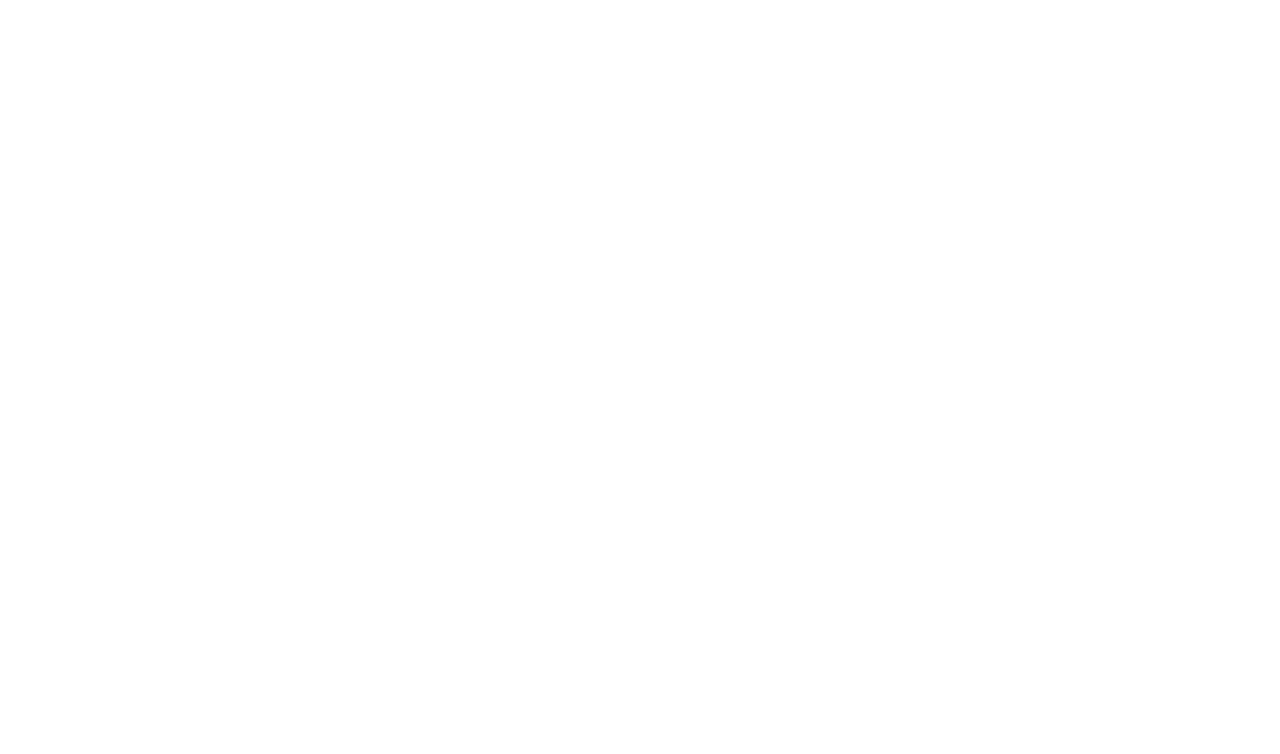
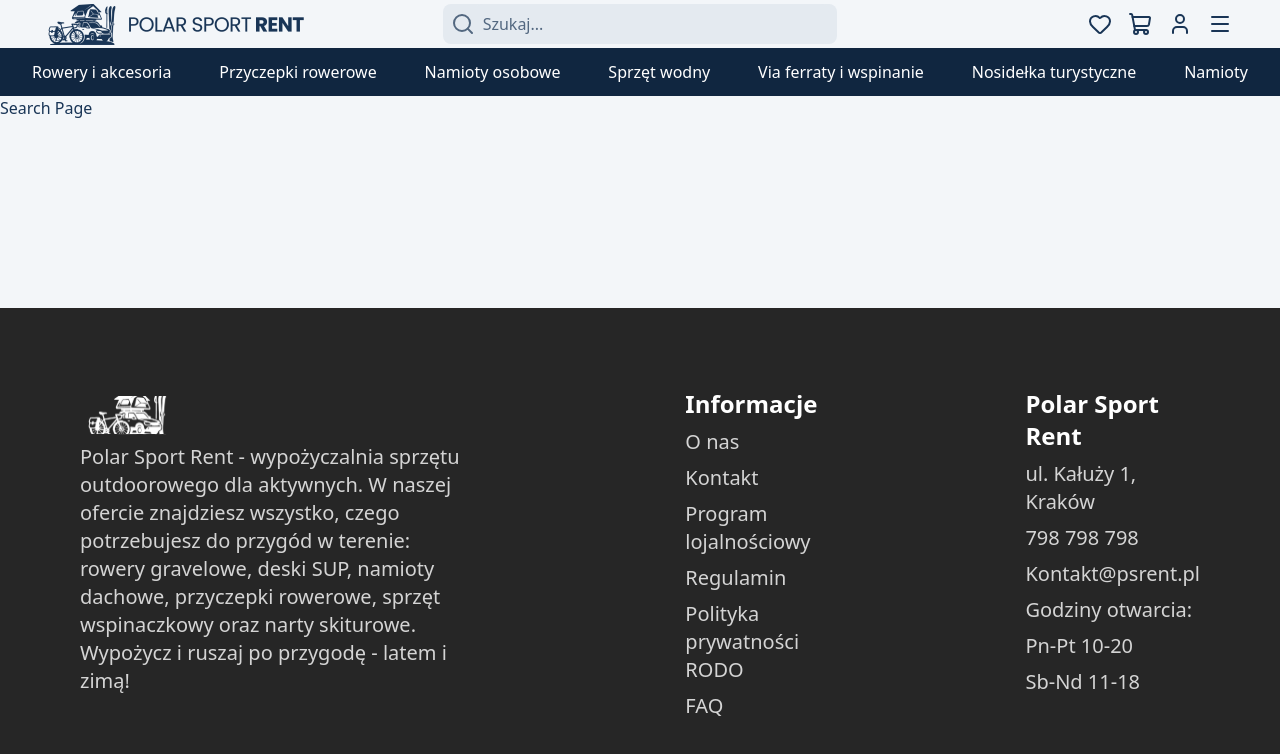
Before and after one commit to sebastian-j/sport-rent-frontend, a React (Vite) app: page /search in a window 1280 px wide. Before the commit this address had no page. Shown: the top 754 px of the page. Built offline with nearby package versions, Linux system fonts and the light colour scheme; some icons are missing.

Commit message:
Merge pull request #61
* feat: add search bar

```diff
--- a/src/App.tsx
+++ b/src/App.tsx
@@ -16,6 +16,7 @@ import ProtectedRoute from './components/auth/ProtectedRoute.tsx';
 import ProductPage from './pages/ProductPage.tsx';
 import DocumentLayout from './layouts/DocumentLayout.tsx';
 import PrivacyPolicyPage from './pages/PrivacyPolicyPage.tsx';
+import SearchPage from './pages/SearchPage.tsx';
 
 function App() {
   return (
@@ -30,6 +31,7 @@ function App() {
             <Route path="/profile" element={<ProfilePage />} />
           </Route>
           <Route path="/product/:slug" element={<ProductPage />} />
+          <Route path="/search" element={<SearchPage />} />
           {/*Footer*/}
           <Route path="/about" element={<AboutPage />} />
           <Route path="/contact" element={<ContactPage />} />
--- a/src/components/Header.tsx
+++ b/src/components/Header.tsx
@@ -1,8 +1,9 @@
 import headerLogo from '../assets/logo_header.png';
 import headerLogoSmall from '../assets/logo_header_small.png';
-import { Heart, LogIn, LogOut, Menu, Search, ShoppingCart, User } from 'lucide-react';
+import { Heart, LogIn, LogOut, Menu, ShoppingCart, User } from 'lucide-react';
 import { useEffect, useRef, useState } from 'react';
 import { Link, useNavigate } from 'react-router-dom';
+import SearchBar from './SearchBar.tsx';
 
 const CATEGORIES = [
   'Rowery i akcesoria',
@@ -15,7 +16,6 @@ const CATEGORIES = [
 ];
 
 export default function Header() {
-  const [searchValue, setSearchValue] = useState('');
   const [isMenuOpen, setIsMenuOpen] = useState(false);
   const menuRef = useRef<HTMLDivElement>(null);
   const navigate = useNavigate();
@@ -69,16 +69,7 @@ export default function Header() {
             />
           </picture>
         </Link>
-        <div className="flex min-w-0 w-full items-center justify-self-center rounded-lg bg-app-surfaceSoft px-2 text-app-text">
-          <Search className="text-app-textMuted" />
-          <input
-            type="search"
-            value={searchValue}
-            onChange={(event) => setSearchValue(event.target.value)}
-            placeholder="Szukaj..."
-            className="w-full select-none rounded-lg bg-app-surfaceSoft p-2 text-app-text outline-none placeholder:text-app-textMuted"
-          />
-        </div>
+        <SearchBar />
 
         <div className="flex justify-self-end gap-4 text-app-text">
           <Link to="/favorites">
--- /dev/null
+++ b/src/components/SearchBar.tsx
@@ -0,0 +1,117 @@
+import { Search } from 'lucide-react';
+import { useEffect, useRef, useState, type SubmitEvent } from 'react';
+import { Link, useNavigate } from 'react-router-dom';
+import { PRODUCTS } from '../assets/products/products.ts';
+import { formatPrice } from '../utils/formatPrice.ts';
+
+export default function SearchBar() {
+  const [searchValue, setSearchValue] = useState('');
+  const [isOpen, setIsOpen] = useState(false);
+  const searchRef = useRef<HTMLDivElement>(null);
+  const navigate = useNavigate();
+  const normalizedSearchValue = searchValue.trim().toLocaleLowerCase();
+  const matchingProducts = normalizedSearchValue
+    ? PRODUCTS.filter((product) => product.name.toLocaleLowerCase().includes(normalizedSearchValue))
+    : [];
+
+  useEffect(() => {
+    if (!isOpen) return;
+
+    const closeOnOutsideClick = (event: PointerEvent) => {
+      if (!searchRef.current?.contains(event.target as Node)) {
+        setIsOpen(false);
+      }
+    };
+
+    const closeOnEscape = (event: KeyboardEvent) => {
+      if (event.key === 'Escape') setIsOpen(false);
+    };
+
+    document.addEventListener('pointerdown', closeOnOutsideClick);
+    document.addEventListener('keydown', closeOnEscape);
+
+    return () => {
+      document.removeEventListener('pointerdown', closeOnOutsideClick);
+      document.removeEventListener('keydown', closeOnEscape);
+    };
+  }, [isOpen]);
+
+  const handleSubmit = (event: SubmitEvent<HTMLFormElement>) => {
+    event.preventDefault();
+
+    const query = searchValue.trim();
+    if (!query) return;
+
+    navigate(`/search?${new URLSearchParams({ q: query }).toString()}`);
+    setIsOpen(false);
+  };
+
+  return (
+    <div ref={searchRef} className="relative min-w-0 w-full justify-self-center">
+      <form
+        onSubmit={handleSubmit}
+        className="flex items-center rounded-lg bg-app-surfaceSoft px-2 text-app-text"
+      >
+        <button
+          type="submit"
+          aria-label="Szukaj"
+          className="shrink-0 rounded text-app-textMuted hover:text-app-text"
+        >
+          <Search />
+        </button>
+        <input
+          type="search"
+          value={searchValue}
+          onChange={(event) => {
+            setSearchValue(event.target.value);
+            setIsOpen(true);
+          }}
+          onFocus={() => setIsOpen(true)}
+          placeholder="Szukaj..."
+          aria-label="Wyszukaj produkt po nazwie"
+          aria-expanded={isOpen && Boolean(normalizedSearchValue)}
+          aria-controls="product-search-results"
+          className="w-full select-none rounded-lg bg-app-surfaceSoft p-2 text-app-text outline-none placeholder:text-app-textMuted"
+        />
+      </form>
+
+      {isOpen && normalizedSearchValue && (
+        <div
+          id="product-search-results"
+          className="absolute left-0 right-0 top-full mt-2 max-h-[70vh] overflow-y-auto rounded-lg border border-app-border bg-app-surface p-2 shadow-lg"
+        >
+          {matchingProducts.length > 0 ? (
+            <ul className="flex flex-col gap-2">
+              {matchingProducts.map((product) => (
+                <li key={product.id}>
+                  <Link
+                    to={`/product/${product.slug}`}
+                    onClick={() => {
+                      setSearchValue('');
+                      setIsOpen(false);
+                    }}
+                    className="flex items-center gap-3 rounded-lg p-2 transition-colors hover:bg-app-surfaceSoft"
+                  >
+                    <img
+                      src={product.images[0]}
+                      alt={product.alt}
+                      className="h-16 w-20 shrink-0 rounded-md object-contain"
+                    />
+                    <div className="min-w-0 flex-1">
+                      <p className="truncate font-semibold text-app-text">{product.name}</p>
+                      <p className="text-sm text-app-textMuted">
+                        {formatPrice(product.price)} / doba
+                      </p>
+                    </div>
+                  </Link>
+                </li>
+              ))}
+            </ul>
+          ) : (
+            <p className="p-3 text-center text-app-textMuted">Nie znaleziono produktów</p>
+          )}
+        </div>
+      )}
+    </div>
+  );
+}
--- /dev/null
+++ b/src/pages/SearchPage.tsx
@@ -0,0 +1,12 @@
+import { useSearchParams } from 'react-router-dom';
+
+export default function SearchPage() {
+  const [searchParams] = useSearchParams();
+
+  return (
+    <div>
+      <p>Search Page</p>
+      <p>{searchParams.get('q') ?? ''}</p>
+    </div>
+  );
+}
```
